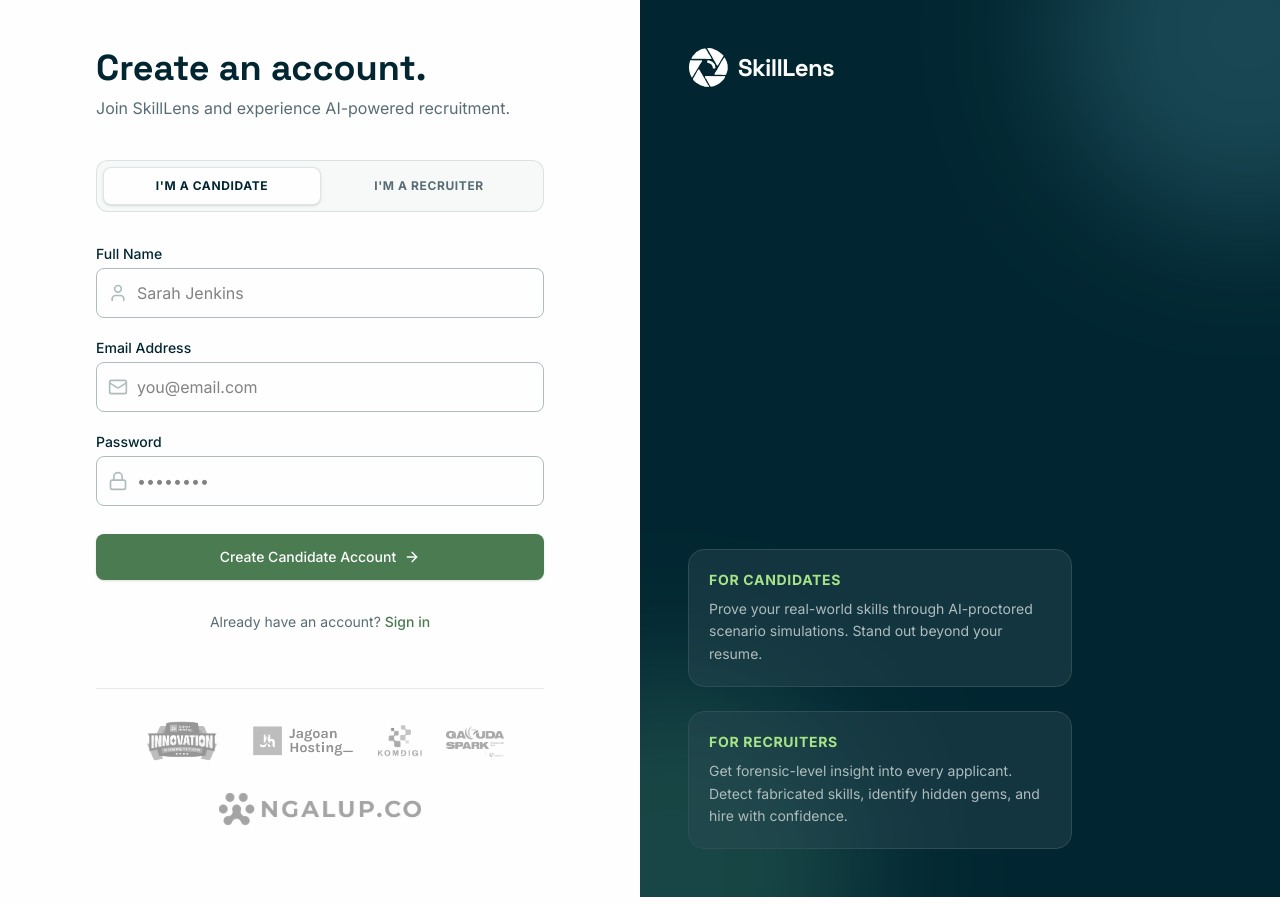
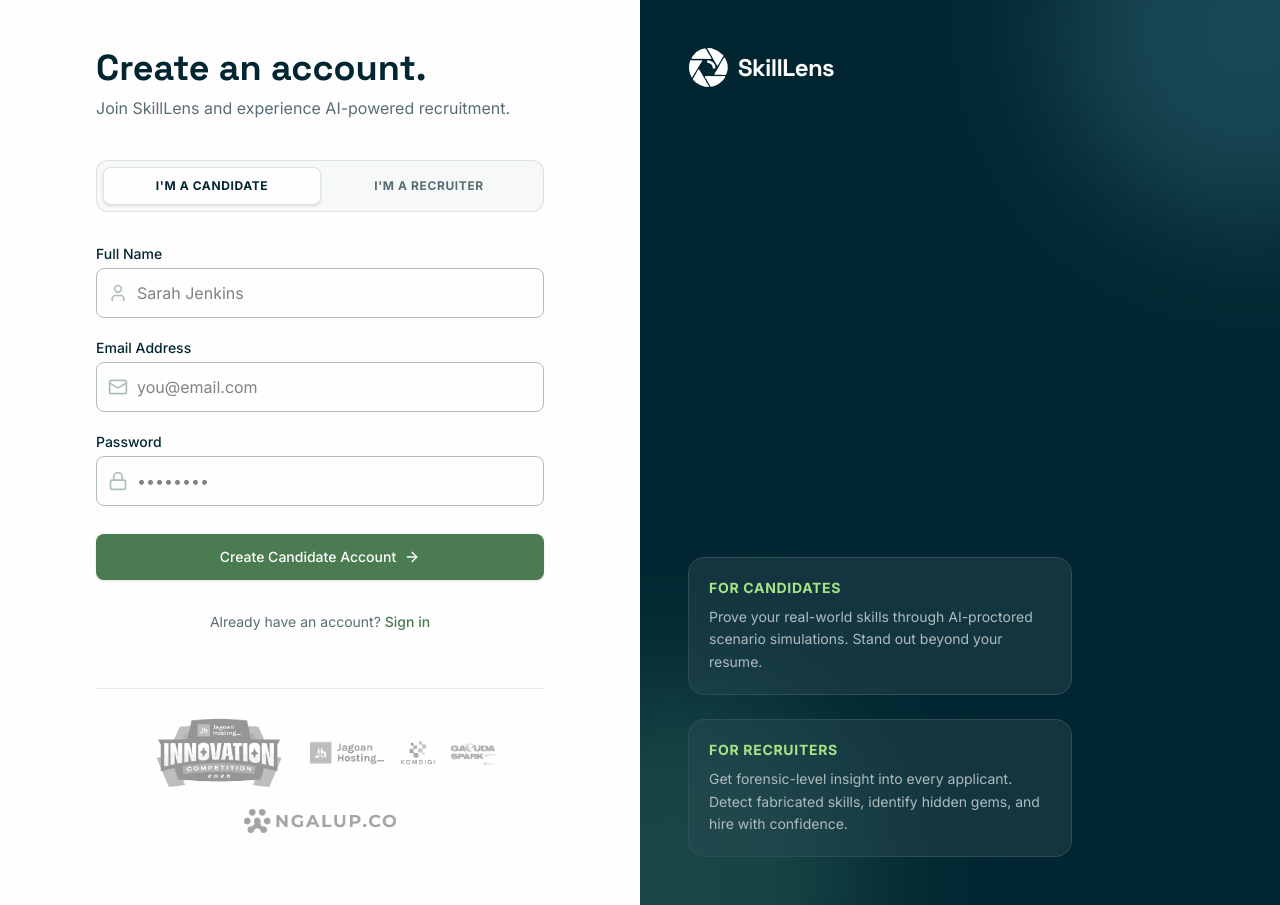
Before and after one commit to rfypych/SkillLens, a Next.js app in the folder frontend/: page /signup in a window 1280 px wide. Built offline with nearby package versions, Linux system fonts and the light colour scheme; no server answers.

Commit message:
style: fix sponsor logos wrapping and sizes

```diff
--- a/frontend/src/components/SponsorLogos.tsx
+++ b/frontend/src/components/SponsorLogos.tsx
@@ -2,12 +2,12 @@
 
 export default function SponsorLogos() {
   return (
-    <div className="flex flex-wrap items-center justify-center gap-6 py-6 border-t border-brand-gray-light/30 mt-auto">
-      <img src="/sponsors/jhic.png" alt="JHIC" className="h-10 md:h-14 opacity-50 grayscale hover:grayscale-0 hover:opacity-100 transition-all duration-300 object-contain" />
-      <img src="/sponsors/jagoanhosting.png" alt="Jagoan Hosting" className="h-6 md:h-8 opacity-50 grayscale hover:grayscale-0 hover:opacity-100 transition-all duration-300 object-contain" />
-      <img src="/sponsors/komdigi.png" alt="Komdigi" className="h-6 md:h-8 opacity-50 grayscale hover:grayscale-0 hover:opacity-100 transition-all duration-300 object-contain" />
-      <img src="/sponsors/garudaspark.png" alt="Garuda Spark" className="h-6 md:h-8 opacity-50 grayscale hover:grayscale-0 hover:opacity-100 transition-all duration-300 object-contain" />
-      <img src="/sponsors/ngalup.png" alt="Ngalup" className="h-6 md:h-8 opacity-50 grayscale hover:grayscale-0 hover:opacity-100 transition-all duration-300 object-contain" />
+    <div className="flex flex-wrap items-center justify-center gap-4 py-6 border-t border-brand-gray-light/30 mt-auto px-2">
+      <img src="/sponsors/jhic.png" alt="JHIC" className="h-16 md:h-20 scale-125 opacity-50 grayscale hover:grayscale-0 hover:opacity-100 transition-all duration-300 object-contain mx-2" />
+      <img src="/sponsors/jagoanhosting.png" alt="Jagoan Hosting" className="h-5 md:h-6 opacity-50 grayscale hover:grayscale-0 hover:opacity-100 transition-all duration-300 object-contain" />
+      <img src="/sponsors/komdigi.png" alt="Komdigi" className="h-5 md:h-6 opacity-50 grayscale hover:grayscale-0 hover:opacity-100 transition-all duration-300 object-contain" />
+      <img src="/sponsors/garudaspark.png" alt="Garuda Spark" className="h-5 md:h-6 opacity-50 grayscale hover:grayscale-0 hover:opacity-100 transition-all duration-300 object-contain" />
+      <img src="/sponsors/ngalup.png" alt="Ngalup" className="h-5 md:h-6 opacity-50 grayscale hover:grayscale-0 hover:opacity-100 transition-all duration-300 object-contain" />
     </div>
   );
 }
```
